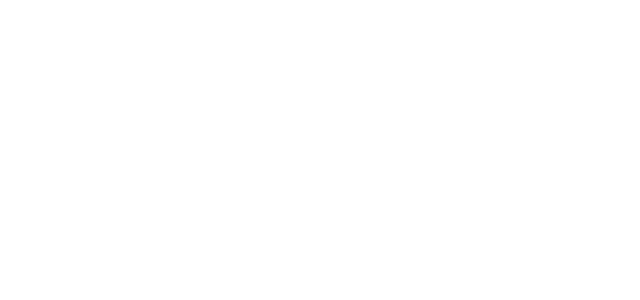
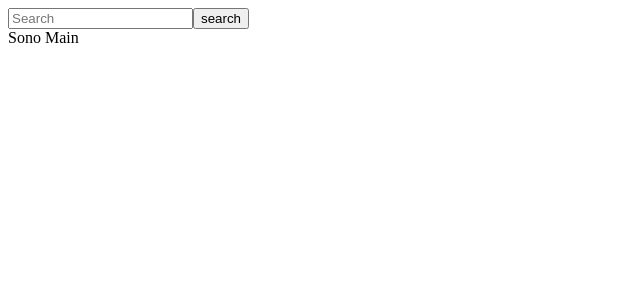
Before and after one commit to BarrioTropical/vite-boolflix, a Vue app: page / in a window 1280 px wide. Shown: the top 300 px of the page, without its empty margins (0-640 px from the left). Built offline with nearby package versions, Linux system fonts and the light colour scheme.

Commit message:
search bar component
Signed-off-by: BarrioTropical <“barriotropical@gmail.com”>

```diff
--- a/package.json
+++ b/package.json
@@ -8,6 +8,11 @@
   },
   "dependencies": {
     "@fortawesome/fontawesome-free": "^6.2.1",
+    "@fortawesome/fontawesome-svg-core": "^6.2.1",
+    "@fortawesome/free-brands-svg-icons": "^6.2.1",
+    "@fortawesome/free-regular-svg-icons": "^6.2.1",
+    "@fortawesome/free-solid-svg-icons": "^6.2.1",
+    "@fortawesome/vue-fontawesome": "^3.0.2",
     "axios": "^1.1.3",
     "bootstrap": "^5.2.2",
     "vue": "^3.2.41"
--- a/src/App.vue
+++ b/src/App.vue
@@ -1,11 +1,24 @@
-<script setup>
+<template>
+    <HeaderComponent/>
+    <main>
+    <MainComponent/>
 
+    </main>
+</template>
+
+<script>
+import HeaderComponent from './components/HeaderComponent.vue';
+import MainComponent from './components/MainComponent.vue';
+
+    export default {
+    components: { HeaderComponent, MainComponent }
+}
 </script>
 
-<template>
-
-</template>
-
-<style scoped>
+<style lang="scss" scoped>
+@import "@fortawesome/fontawesome-free/scss/fontawesome.scss";
+@import "@fortawesome/fontawesome-free/scss/solid.scss";
+@import "@fortawesome/fontawesome-free/scss/brands.scss";
+@import "@fortawesome/fontawesome-free/scss/regular.scss";
 
 </style>
--- a/src/assets/base.css
+++ /dev/null
@@ -1,74 +0,0 @@
-/* color palette from <https://github.com/vuejs/theme> */
-:root {
-  --vt-c-white: #ffffff;
-  --vt-c-white-soft: #f8f8f8;
-  --vt-c-white-mute: #f2f2f2;
-
-  --vt-c-black: #181818;
-  --vt-c-black-soft: #222222;
-  --vt-c-black-mute: #282828;
-
-  --vt-c-indigo: #2c3e50;
-
-  --vt-c-divider-light-1: rgba(60, 60, 60, 0.29);
-  --vt-c-divider-light-2: rgba(60, 60, 60, 0.12);
-  --vt-c-divider-dark-1: rgba(84, 84, 84, 0.65);
-  --vt-c-divider-dark-2: rgba(84, 84, 84, 0.48);
-
-  --vt-c-text-light-1: var(--vt-c-indigo);
-  --vt-c-text-light-2: rgba(60, 60, 60, 0.66);
-  --vt-c-text-dark-1: var(--vt-c-white);
-  --vt-c-text-dark-2: rgba(235, 235, 235, 0.64);
-}
-
-/* semantic color variables for this project */
-:root {
-  --color-background: var(--vt-c-white);
-  --color-background-soft: var(--vt-c-white-soft);
-  --color-background-mute: var(--vt-c-white-mute);
-
-  --color-border: var(--vt-c-divider-light-2);
-  --color-border-hover: var(--vt-c-divider-light-1);
-
-  --color-heading: var(--vt-c-text-light-1);
-  --color-text: var(--vt-c-text-light-1);
-
-  --section-gap: 160px;
-}
-
-@media (prefers-color-scheme: dark) {
-  :root {
-    --color-background: var(--vt-c-black);
-    --color-background-soft: var(--vt-c-black-soft);
-    --color-background-mute: var(--vt-c-black-mute);
-
-    --color-border: var(--vt-c-divider-dark-2);
-    --color-border-hover: var(--vt-c-divider-dark-1);
-
-    --color-heading: var(--vt-c-text-dark-1);
-    --color-text: var(--vt-c-text-dark-2);
-  }
-}
-
-*,
-*::before,
-*::after {
-  box-sizing: border-box;
-  margin: 0;
-  position: relative;
-  font-weight: normal;
-}
-
-body {
-  min-height: 100vh;
-  color: var(--color-text);
-  background: var(--color-background);
-  transition: color 0.5s, background-color 0.5s;
-  line-height: 1.6;
-  font-family: Inter, -apple-system, BlinkMacSystemFont, 'Segoe UI', Roboto, Oxygen, Ubuntu,
-    Cantarell, 'Fira Sans', 'Droid Sans', 'Helvetica Neue', sans-serif;
-  font-size: 15px;
-  text-rendering: optimizeLegibility;
-  -webkit-font-smoothing: antialiased;
-  -moz-osx-font-smoothing: grayscale;
-}
--- a/src/assets/main.css
+++ /dev/null
@@ -1,35 +0,0 @@
-@import './base.css';
-
-#app {
-  max-width: 1280px;
-  margin: 0 auto;
-  padding: 2rem;
-
-  font-weight: normal;
-}
-
-a,
-.green {
-  text-decoration: none;
-  color: hsla(160, 100%, 37%, 1);
-  transition: 0.4s;
-}
-
-@media (hover: hover) {
-  a:hover {
-    background-color: hsla(160, 100%, 37%, 0.2);
-  }
-}
-
-@media (min-width: 1024px) {
-  body {
-    display: flex;
-    place-items: center;
-  }
-
-  #app {
-    display: grid;
-    grid-template-columns: 1fr 1fr;
-    padding: 0 2rem;
-  }
-}
--- /dev/null
+++ b/src/assets/styles/generals.scss
@@ -0,0 +1,4 @@
+
+body{
+    background-color: black;
+}
--- /dev/null
+++ b/src/components/HeaderComponent.vue
@@ -0,0 +1,17 @@
+<template>
+    <div class="input-group">
+  <input type="search" class="form-control rounded" placeholder="Search" aria-label="Search" aria-describedby="search-addon" />
+  <button type="button" class="btn btn-outline-primary">search</button>
+</div>
+</template>
+
+<script>
+    export default {
+        name: 'HeaderComponent'
+    }
+</script>
+
+<style lang="scss" scoped>
+
+
+</style>
--- /dev/null
+++ b/src/components/MainComponent.vue
@@ -0,0 +1,15 @@
+<template>
+    <div>
+        Sono Main
+    </div>
+</template>
+
+<script>
+    export default {
+
+    }
+</script>
+
+<style lang="scss" scoped>
+
+</style>
--- a/src/main.js
+++ b/src/main.js
@@ -1,6 +1,6 @@
 import { createApp } from 'vue'
 import App from './App.vue'
 
-import './assets/main.css'
+//import './assets/main.css'
 
 createApp(App).mount('#app')
```
Also changed, not shown: src/assets/logo.svg (deleted), src/assets/styles/partials/_variables.scss (added), 1 other file (tests, documents, lock files or other folders).
